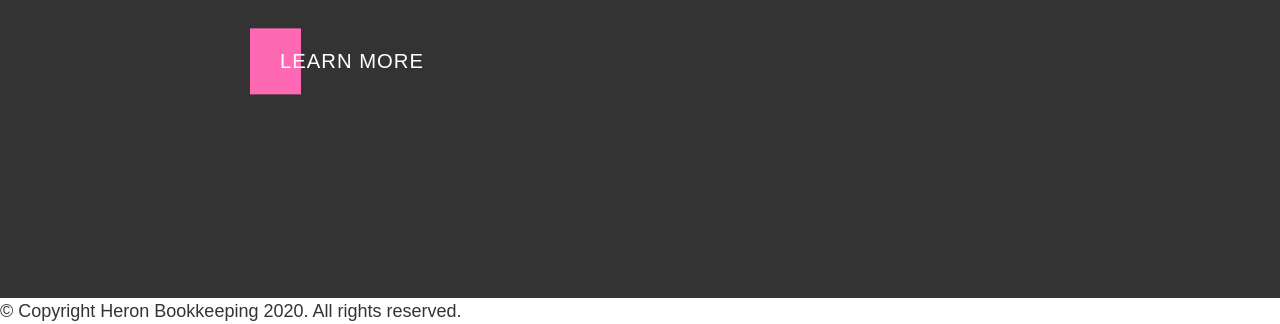
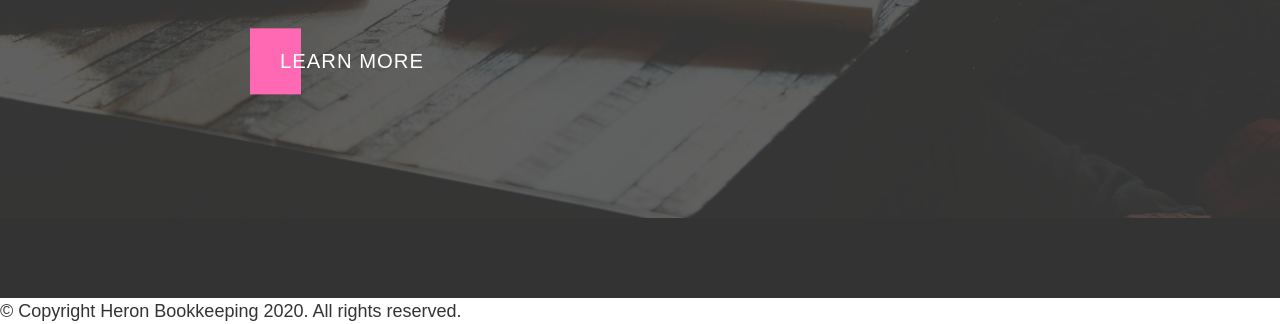
Before and after one commit to KelliePetersen/accounting-template, a Gatsby site: page / in a window 1280 px wide. Shown: the part 502-826 px from the top of the page. Built offline with nearby package versions, Linux system fonts and the light colour scheme; Gatsby itself is replaced by a stand-in of ours.

Commit message:
add background image to hero

```diff
--- a/src/components/hero.js
+++ b/src/components/hero.js
@@ -2,10 +2,12 @@ import PropTypes from "prop-types"
 import React from "react"
 import { Link } from "gatsby"
 import styles from "./hero.module.scss"
+import Image from "./image"
 
 const Hero = () => {
   return (
     <div className={styles.hero}>
+      <Image className={styles.image} />
       <div className={styles.container}>
         <h1 className={styles.heading}>This be where our super amazing title goes.</h1>
         <Link className={styles.button} to="#services">LEARN MORE</Link>
--- a/src/components/hero.module.scss
+++ b/src/components/hero.module.scss
@@ -3,6 +3,12 @@
   height: 100vh;
   width: 100%;
   background-color: #333;
+  overflow: hidden;
+}
+
+.image {
+  max-width: 100%;
+  max-height: 100%;
 }
 
 .container {
--- a/src/components/image.js
+++ b/src/components/image.js
@@ -16,9 +16,9 @@ import Img from "gatsby-image"
 const Image = () => {
   const data = useStaticQuery(graphql`
     query {
-      placeholderImage: file(relativePath: { eq: "gatsby-astronaut.png" }) {
+      heroImage: file(relativePath: { eq: "hero.png" }) {
         childImageSharp {
-          fluid(maxWidth: 300) {
+          fluid(maxWidth: 1920, quality: 90) {
             ...GatsbyImageSharpFluid
           }
         }
@@ -26,7 +26,7 @@ const Image = () => {
     }
   `)
 
-  return <Img fluid={data.placeholderImage.childImageSharp.fluid} />
+  return <Img fluid={data.heroImage.childImageSharp.fluid} />
 }
 
 export default Image
```
Also changed, not shown: src/images/hero.jpg (added), src/images/hero.png (added).
